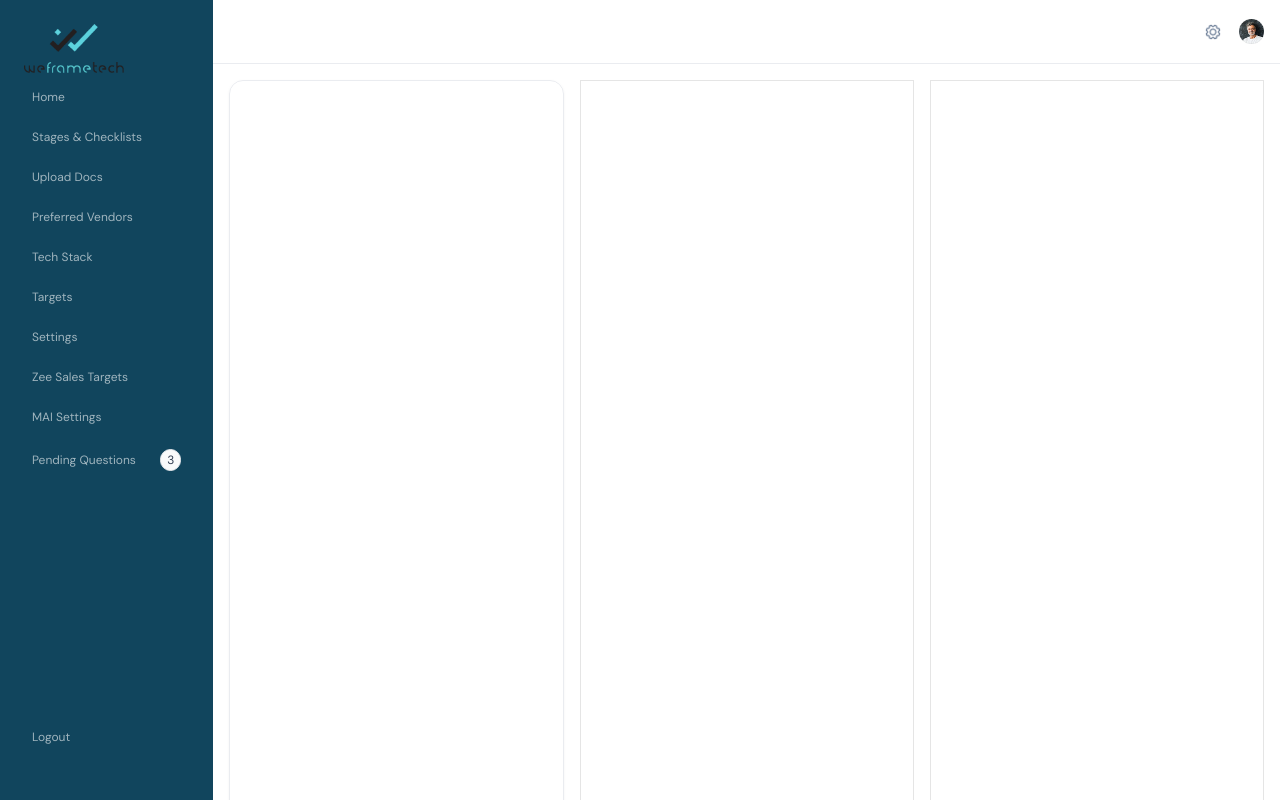
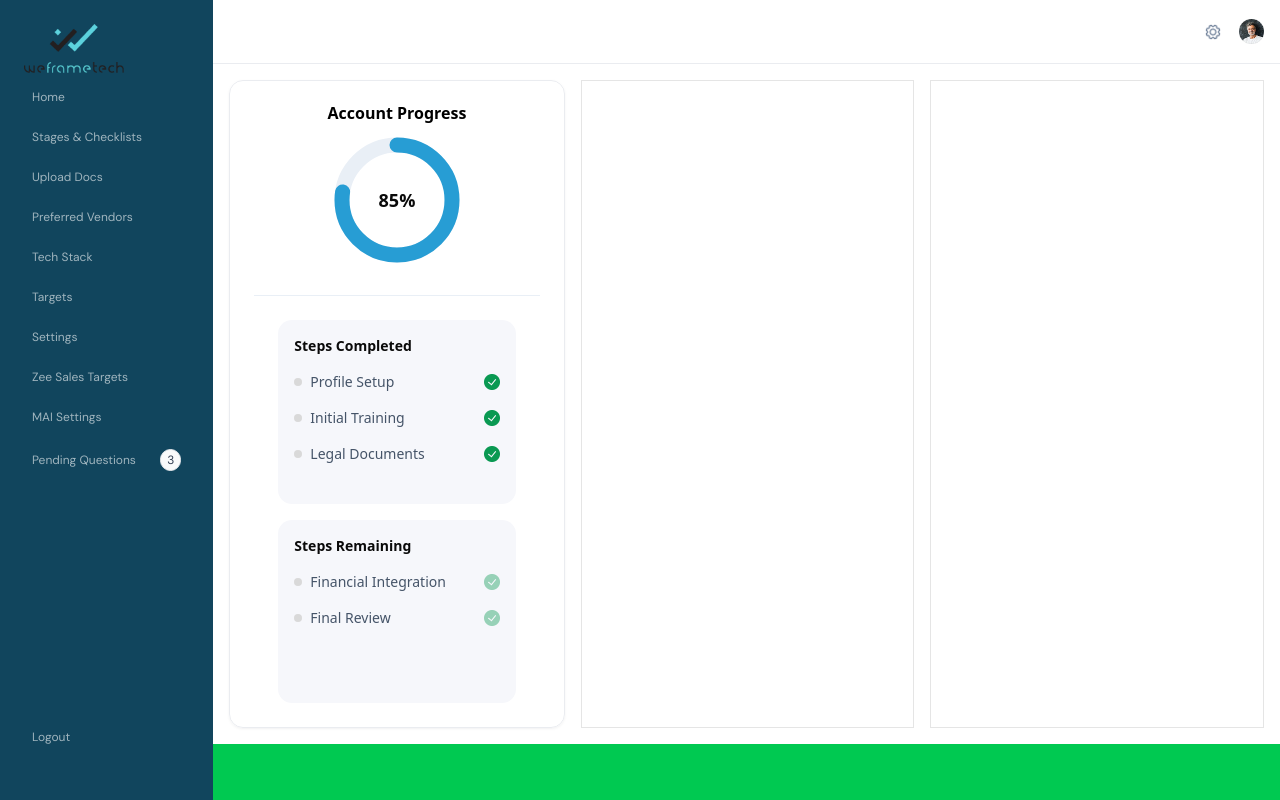
Before and after one commit to janakshukla/dashboard-assignment, a Next.js app: page / in a window 1280 px wide. Built offline with nearby package versions, Linux system fonts and the light colour scheme.

Commit message:
Add Inter font and enhance AccountProgress component with progress visualization

```diff
--- a/app/globals.css
+++ b/app/globals.css
@@ -39,7 +39,8 @@
   --color-sidebar-accent-foreground: var(--sidebar-accent-foreground);
   --color-sidebar-border: var(--sidebar-border);
   --color-sidebar-ring: var(--sidebar-ring);
-  --font-dm-sans: var(--font-dm-sans)
+  --font-dm-sans: var(--font-dm-sans);
+  --font-inter: var(--font-inter)
 }
 
 :root {
--- a/app/layout.tsx
+++ b/app/layout.tsx
@@ -1,10 +1,15 @@
 import type { Metadata } from "next";
-import { DM_Sans } from "next/font/google";
+import { DM_Sans,Inter } from "next/font/google";
 import "./globals.css";
 
 
 const dmSans = DM_Sans({
   variable: "--font-dm-sans",
+  subsets: ["latin"],
+  weight: ["400", "500", "700"],
+});
+const inter = Inter({
+  variable: "--font-inter",
   subsets: ["latin"],
   weight: ["400", "500", "700"],
 });
--- a/components/Subcomponents/AccountProgress.tsx
+++ b/components/Subcomponents/AccountProgress.tsx
@@ -1,11 +1,104 @@
-import React from 'react'
+import React from "react";
 
 const AccountProgress = () => {
   return (
-    <div className="w-1/3 border h-full border-[#EAECF0] rounded-xl shadow-sm shadow-[#1018280D] ">
+    <div className="w-1/3 border h-full border-[#EAECF0] rounded-xl shadow-sm shadow-[#1018280D] px-6 ">
+      <div className="h-1/3 border-b flex justify-center flex-col items-center border-[#E9EFF6] ">
+        <h1 className="font-inter text-black font-semibold ">
+          Account Progress
+        </h1>
+        <div className="relative">
+          <svg className="relative" width="150" height="150">
+            {/* Background circle */}
+            <circle
+              cx="75"
+              cy="75"
+              r="55"
+              stroke="#E9EFF6"
+              strokeLinecap="round"
+              strokeWidth="15"
+              fill="transparent"
+              strokeDasharray="314"
+              strokeDashoffset="0"
+            />
+            {/* Progress circle (dynamic percentage) */}
+            <circle
+              cx="75"
+              cy="75"
+              r="55"
+              stroke="#279DD4"
+              strokeLinecap="round"
+              strokeWidth="15"
+              fill="transparent"
+              strokeDasharray="314"
+              strokeDashoffset={314 - (314 * 85) / 100}
+              transform="rotate(-90 75 75)"
+            />
+          </svg>
+          <p className="absolute inset-0 flex items-center justify-center font-semibold text-lg">
+            85%
+          </p>
+        </div>
+      </div>
+      <div className="h-2/3 flex justify-center flex-col items-center p-6 gap-4 ">
+        <div className="h-2/3 bg-[#F6F7FB] p-4 w-full rounded-xl ">
+          <h3 className="font-inter font-semibold text-sm mb-4">
+            Steps Completed{" "}
+          </h3>
+          <ul className="flex justify-center flex-col items-center  gap-4">
+            <li className="w-full font-inter font-medium text-sm text-[#455468] flex justify-between items-center ">
+              {" "}
+              <p className="flex gap-2 items-center">
+                <img className="size-2" src="/Images/Dot.svg" alt="dot" />
+                Profile Setup
+              </p>{" "}
+              <img className="size-4" src="/Images/Tick.png" alt="tick" />
+            </li>
+            <li className="w-full font-inter font-medium text-sm text-[#455468] flex justify-between items-center ">
+              {" "}
+              <p className="flex gap-2 items-center">
+                <img className="size-2" src="/Images/Dot.svg" alt="dot" />
+                Initial Training
+              </p>{" "}
+              <img className="size-4" src="/Images/Tick.png" alt="tick" />
+            </li>
+            <li className="w-full font-inter font-medium text-sm text-[#455468] flex justify-between items-center ">
+              {" "}
+              <p className="flex gap-2 items-center">
+                <img className="size-2" src="/Images/Dot.svg" alt="dot" />
+                Legal Documents
+              </p>{" "}
+              <img className="size-4" src="/Images/Tick.png" alt="tick" />
+            </li>
+          </ul>
+        </div>
+        <div className="h-2/3 bg-[#F6F7FB] p-4 w-full rounded-xl ">
+          <h3 className="font-inter font-semibold text-sm mb-4">
+          Steps Remaining
+          </h3>
+          <ul className="flex justify-center flex-col items-center  gap-4">
+            <li className="w-full font-inter font-medium text-sm text-[#455468] flex justify-between items-center ">
+              {" "}
+              <p className="flex gap-2 items-center">
+                <img className="size-2" src="/Images/Dot.svg" alt="dot" />
+                Financial Integration
+              </p>{" "}
+              <img className="size-4 opacity-40 " src="/Images/Tick.png" alt="tick" />
+            </li>
+            <li className="w-full font-inter font-medium text-sm text-[#455468] flex justify-between items-center ">
+              {" "}
+              <p className="flex gap-2 items-center">
+                <img className="size-2" src="/Images/Dot.svg" alt="dot" />
+                Final Review
+              </p>{" "}
+              <img className="size-4 opacity-40 " src="/Images/Tick.png" alt="tick" />
+            </li>
 
+          </ul>
+        </div>
+      </div>
     </div>
-  )
-}
+  );
+};
 
-export default AccountProgress
+export default AccountProgress;
--- a/components/UpperPage.tsx
+++ b/components/UpperPage.tsx
@@ -5,7 +5,7 @@ import FeedBack from './Subcomponents/FeedBack'
 
 const UpperPage = () => {
   return (
-    <div className="h-screen flex gap-4 p-4">
+    <div className="h-[85vh] flex gap-4 p-4">
        <AccountProgress/>
         <TotalOnboarding/>
         <FeedBack/>
```
Also changed, not shown: public/Images/Dot.svg (added), public/Images/Tick.png (added).
